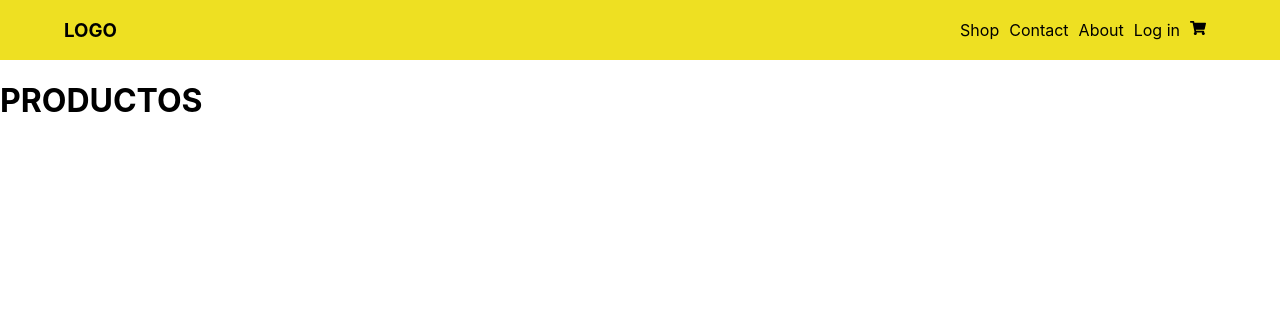
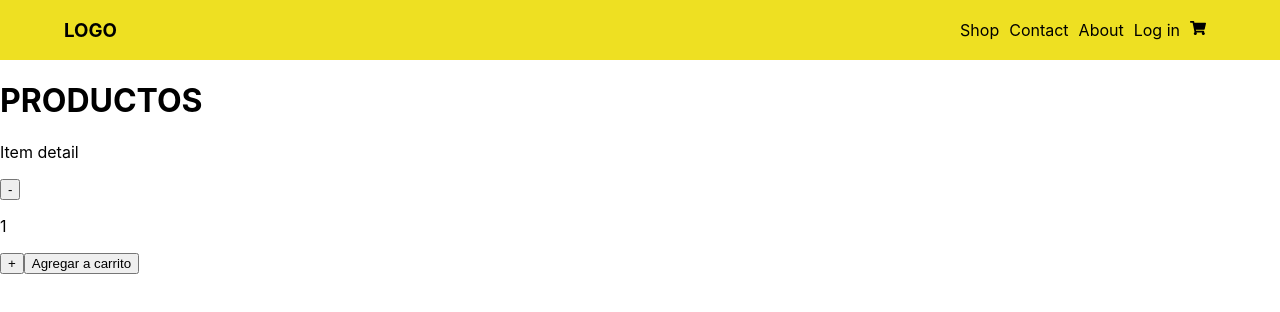
Before and after one commit to gabitozk/coderhouse-reactjs, a React (Create React App) app: page / in a window 1280 px wide. Shown: the top 312 px of the page. Built offline with nearby package versions, Linux system fonts and the light colour scheme.

Commit message:
Agregando ItemCount component

```diff
--- /dev/null
+++ b/src/components/ItemCount/index.jsx
@@ -0,0 +1,28 @@
+import { useState } from "react";
+
+const ItemCount = ({stock, initial, onAdd}) => {
+    const [cant, setCant] = useState(initial);
+    const [stockk, setStockk] = useState(stock);
+
+    const sumCant = () => {
+            setCant(cant + 1);
+            setStockk(stockk - 1);
+    }
+
+    const resCant = () => {
+            setCant(cant - 1);
+            setStockk(stockk + 1)
+    }
+
+    return (
+        <div>
+            <p>Item detail</p>
+            <button onClick={resCant}>-</button>
+            <p>{cant}</p>
+            <button onClick={sumCant}>+</button>
+            <button>Agregar a carrito</button>
+        </div>
+    );
+}
+
+export default ItemCount;
--- a/src/components/ItemListContainer/index.jsx
+++ b/src/components/ItemListContainer/index.jsx
@@ -1,6 +1,13 @@
+import ItemCount from "../ItemCount";
+
 const ItemListContainer = () => {
 
-    return <h1>PRODUCTOS</h1>;
+    return (
+            <div>
+                <h1>PRODUCTOS</h1>
+                <ItemCount initial={1} stock={5}/>
+            </div>
+        );
 
 }
 
```
